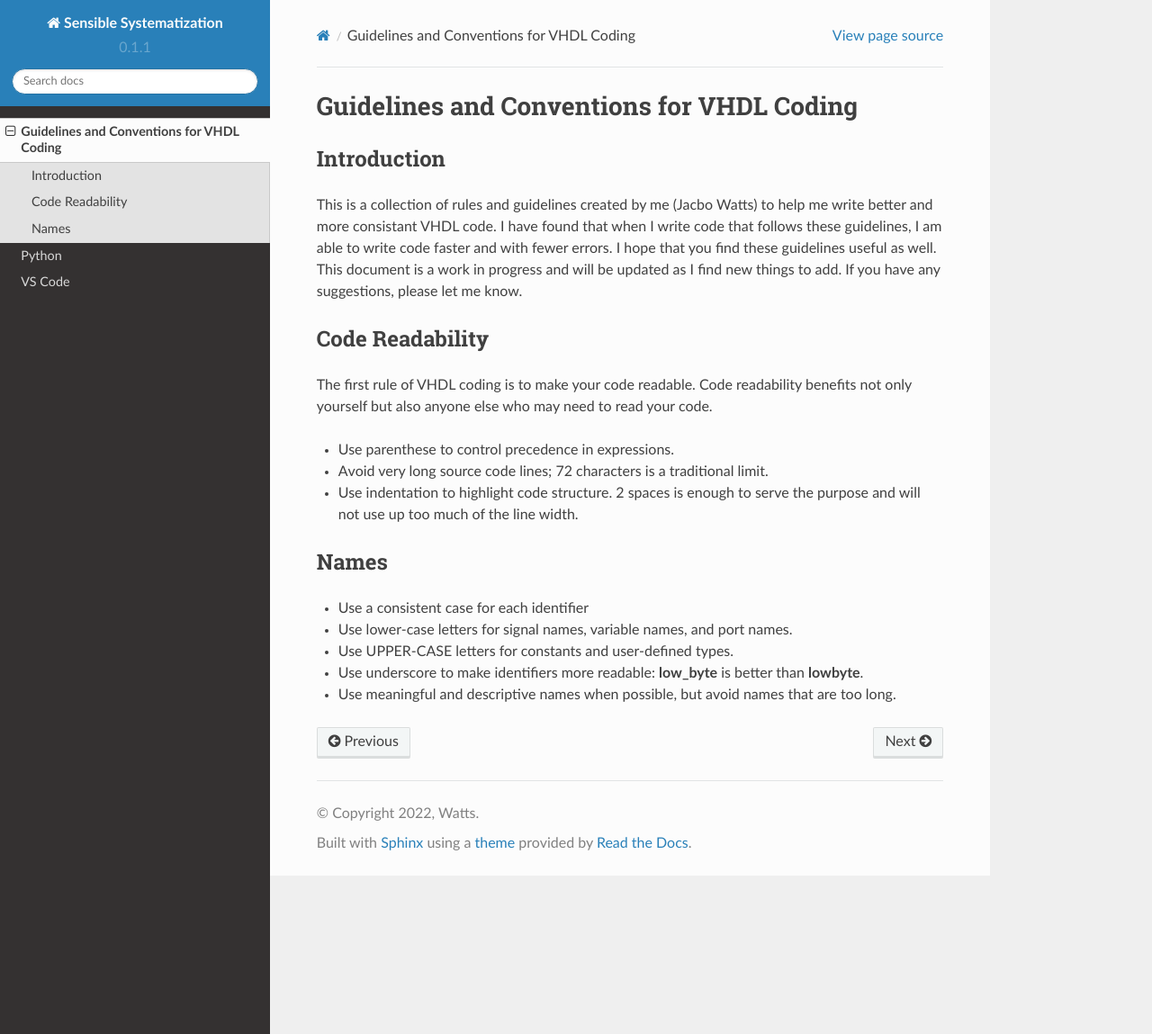
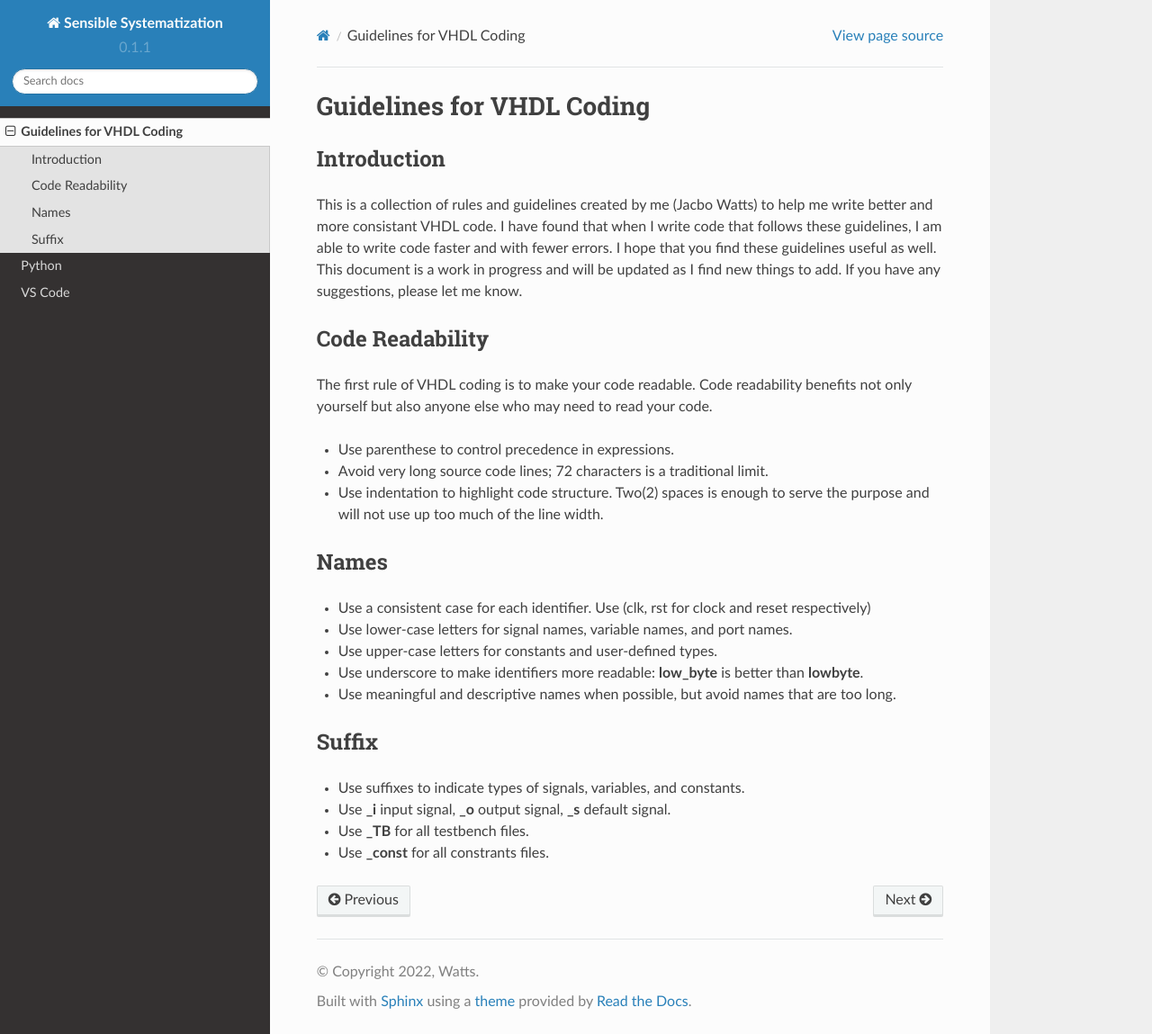
Before and after one commit to wattsjake/sensible-systematization, a Sphinx documentation site: the page built from docs/source/VHDL.rst, in a window 1280 px wide and 1149 px high. Shown: the whole window at 90% size. Built offline with Sphinx 7.4.7 and the Read the Docs theme 2.0.0, drawn with Linux system fonts in a browser that asks for light colours.

Commit message:
added some suffix to vhdl

```diff
--- a/docs/source/VHDL.rst
+++ b/docs/source/VHDL.rst
@@ -1,4 +1,4 @@
-Guidelines and Conventions for VHDL Coding
+Guidelines for VHDL Coding
 =====
 
 
@@ -15,18 +15,30 @@ The first rule of VHDL coding is to make your code readable. Code readability be
 
 * Avoid very long source code lines; 72 characters is a traditional limit.
 
-* Use indentation to highlight code structure. 2 spaces is enough to serve the purpose and will not use up too much of the line width.
+* Use indentation to highlight code structure. Two(2) spaces is enough to serve the purpose and will not use up too much of the line width.
 
 
 Names
 -----
 
-* Use a consistent case for each identifier
+* Use a consistent case for each identifier. Use (clk, rst for clock and reset respectively)
 
 * Use lower-case letters for signal names, variable names, and port names.
 
-* Use UPPER-CASE letters for constants and user-defined types.
+* Use upper-case letters for constants and user-defined types.
 
 * Use underscore to make identifiers more readable: **low_byte** is better than **lowbyte**.
 
 * Use meaningful and descriptive names when possible, but avoid names that are too long.
+
+
+Suffix
+------
+
+* Use suffixes to indicate types of signals, variables, and constants.
+
+* Use **_i** input signal, **_o** output signal, **_s** default signal.
+
+* Use **_TB** for all testbench files.
+
+* Use **_const** for all constrants files.
```
